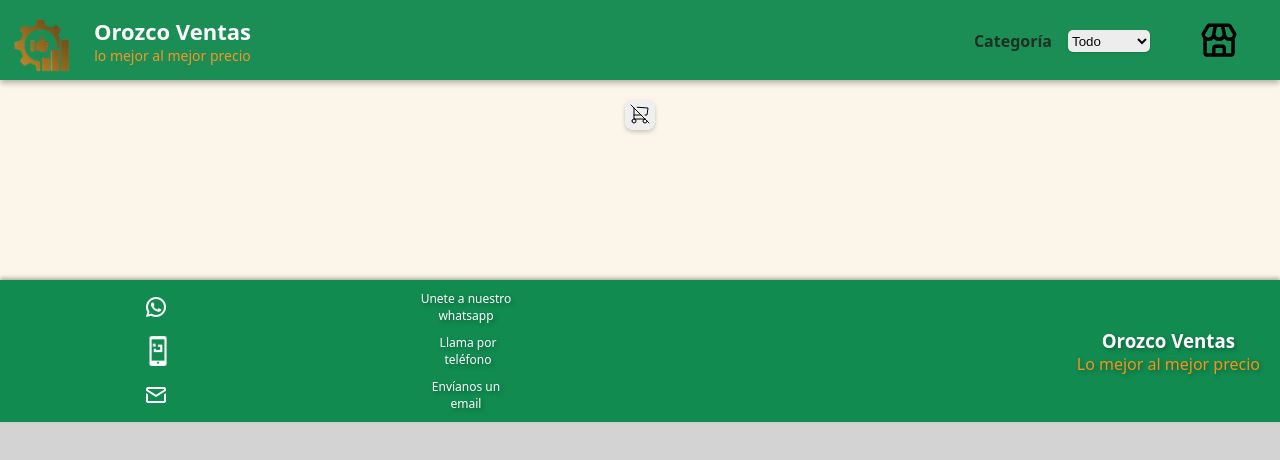
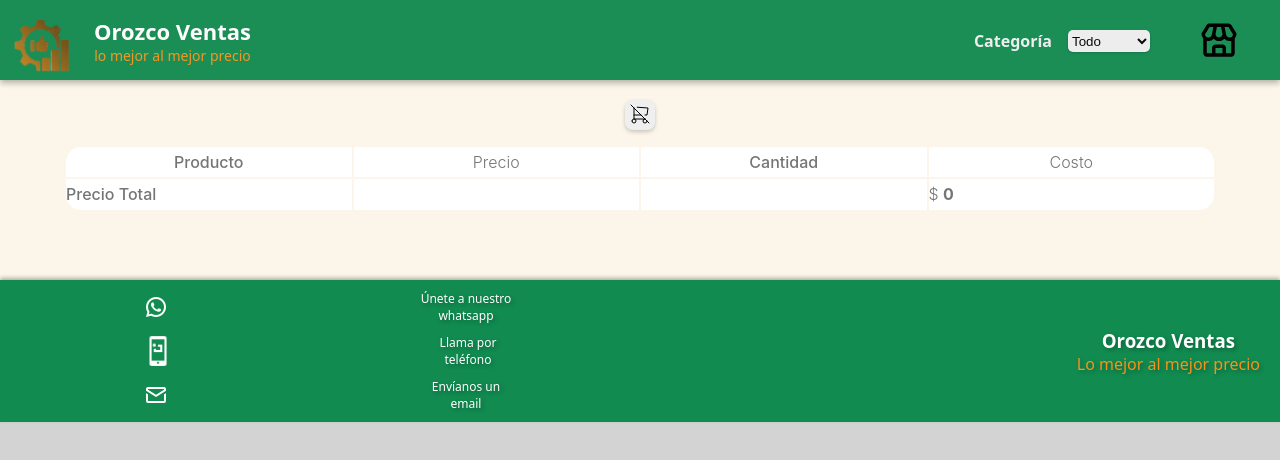
Before and after one commit to Axodaraph/fcomercio, a React (Vite) app: page / in a window 1280 px wide. Both pictures are taken after a click on the label 1219 px from the left and 41 px from the top of the page. Shown: the top 460 px of the page. Built offline with nearby package versions, Linux system fonts and the light colour scheme.

Commit message:
add PriceTable

```diff
--- a/src/components/Cart.css
+++ b/src/components/Cart.css
@@ -1,5 +1,6 @@
 .cart {
     margin-top: 80px;
+    padding-bottom: 40px;
     background: #FBF6E9;
     display: none;
     right: 0px;
--- a/src/components/Cart.jsx
+++ b/src/components/Cart.jsx
@@ -2,6 +2,7 @@ import { useId } from "react";
 import { CartIcon, ClearCartIcon, RemoveFromCartIcon } from "./Icons";
 import './Cart.css'
 import './CartShop.css'
+import './Table.css'
 import { useCart } from "../hooks/useCart.js";
 
 function CartItem ({imagen, precio, nombre, quantity, addToCart, removeFromCart, restToCart}) {
@@ -25,6 +26,78 @@ function CartItem ({imagen, precio, nombre, quantity, addToCart, removeFromCart,
             <button className='cart-item__remove' onClick={removeFromCart}><RemoveFromCartIcon/></button>
         </li>
     )
+}
+
+function PriceTable ({cart}) {
+    let totalPrice = 0
+
+    return (
+        <section className="main-tables-container">
+                <div className="main-currency-table">
+                    <p className="currency-table--title"></p>
+                    <div className="currency-table--container">
+                        <table>
+                            <thead>
+                            <tr>
+                                <th className="table__top-left">Producto</th>
+                                <th className="table__right">Precio</th>
+                                <th>Cantidad</th>
+                                <th className="table__top-right table__right">Costo</th>
+                            </tr>
+                            </thead>
+
+                            {
+                                cart.map(product => {
+                                    totalPrice += product.precio * product.quantity
+
+                                    return(<tr key={product.nombre}>
+                                    <td>{product.nombre}</td>
+                                    <td className="table__right">$ {product.precio}</td>
+                                    <td>{product.quantity}</td>
+                                    <td className="table__right">$ {product.precio * product.quantity}</td>
+                                    </tr>)
+                                }
+
+
+                                )
+                            }
+                            <tr>
+                                <td className="table__botttom-left">Precio Total</td>
+                                <td></td>
+                                <td></td>
+                                <td className="table__bottom-right table__right">$ <strong>{totalPrice}</strong></td>
+                            </tr>
+                            {console.log(totalPrice)}
+                        </table>
+                    </div>
+                </div>
+
+
+                {/* <table>
+            <thead>
+                <tr>
+                    <th>Producto</th>
+                    <th>Precio</th>
+                    <th>Cantidad</th>
+                    <th>Coste</th>
+                </tr>
+            </thead>
+            <tbody>
+                {cart.map(product => (
+                <tr>
+                    <td>{product.nombre}</td>
+                    <td>$ {product.precio}</td>
+                    <td>{product.quantity}</td>
+                    <td>$ {product.precio * product.quantity}</td>
+                </tr>
+                ))}
+            </tbody>
+        </table> */}
+            </section>
+
+
+    )
+
 }
 
 export function Cart () {
@@ -60,6 +133,8 @@ export function Cart () {
                 <button onClick={clearCart}>
                     <ClearCartIcon/>
                 </button>
+
+                <PriceTable cart={cart}></PriceTable>
             </aside>
         </>
     )
--- a/src/components/Filters.css
+++ b/src/components/Filters.css
@@ -5,7 +5,7 @@
     justify-content: space-between;
     font-size: 16px;
     font-weight: 700;
-    color: #12271b;
+    color: rgb(241, 240, 240);
 }
 
 .filters > div {
@@ -22,7 +22,7 @@
 @media (max-width: 680px) {
     .filters{
         flex-direction: column;
-        font-size: 12px;
+        font-size: 14px;
         width: 100px;
         gap: 5px;
     }
--- a/src/components/Footer.jsx
+++ b/src/components/Footer.jsx
@@ -10,7 +10,7 @@ export function Footer () {
                     rel="noreferrer">
                         <div className='img_social'></div>
                         <p>
-                            Unete a nuestro whatsapp
+                            Únete a nuestro whatsapp
                         </p>
                 </a>
 
--- a/src/components/ProductSection.jsx
+++ b/src/components/ProductSection.jsx
@@ -15,7 +15,7 @@ export function ProductSection({product=[] }){
         <section className="ov-productSection" style={{
             display: display? "none" : "flex"
         }}>
-            <h2 className="ov-productSection-title">Nuestras Ofertas</h2>
+            <h2 className="ov-productSection-title">¿Qué deseas comprar hoy?</h2>
                 <ul className="ov-productSection-carrousel">
                 {list.map((product) => {
                 const isProductInCart = checkProductInCart(product)
--- /dev/null
+++ b/src/components/Table.css
@@ -0,0 +1,139 @@
+:root {
+    /* colores */
+    /* background: linear-gradient(207.8deg, #201E1C 16.69%, #F7931A 100%); */
+    --bitcoin-orange: #F7931A;
+    --soft-orange: #FFE9D5;
+    --secondary-blue: #1A9AF7;
+    --soft-blue: #E7F5FF;
+    --warm-black: #201E1C;
+    --black: #282623;
+    --grey: #BABABA;
+    --of-white: #FAF8F7;
+    --just-white: #fff;
+}
+
+/* Tablas en HTML */
+.main-tables-container{
+    display: flex;
+    width: 100%;
+    height: auto;
+}
+.main-currency-table {
+    display: flex;
+    flex-direction: column;
+    justify-content: center;
+    align-items: center;
+    width: 100%;
+    font-family: "Inter", sans-serif;
+}
+
+#comisiones {
+    color: var(--secondary-blue);
+}
+#comisiones-actualizacion{
+    background-color: #E7F5FF;
+}
+.main-currency-table .currency-table--title {
+    margin-bottom: 15px;
+    font-size: 1.2rem;
+    font-weight: bold;
+    line-height: 2.3rem;
+    color: var(--bitcoin-orange);
+}
+.currency-table--container {
+    width: 90%;
+    margin-bottom: 20px;
+}
+.currency-table--container table{
+    width: 100%;
+    height: 100%;
+}
+.currency-table--container td{
+    width: 25%;
+    font-size: 1rem;
+    font-weight: 500;
+    line-height: 1.9rem;
+    color: #757575;
+    background-color: var(--just-white);
+
+}
+.currency-table--container th{
+    width: 25%;
+    font-size: 1rem;
+    font-weight: 500;
+    line-height: 1.9rem;
+    color: #757575;
+    background-color: var(--just-white);
+
+}
+
+.currency-table--container .table__top-left {
+    border-radius: 15px 0px 0px 0px;
+}
+.currency-table--container .table__top-right {
+    border-radius: 0px 15px 0px 0px;
+}
+.currency-table--container .table__botttom-left {
+    border-radius: 0px 0px 0px 15px;
+}
+.currency-table--container .table__bottom-right {
+    border-radius: 0px 0px 15px 0px;
+}
+.currency-table--container .table__right{
+    font-size: 1rem;
+    line-height: 1.7rem;
+    font-weight: 300;
+    color:#757575;
+}
+
+.currency-table--container .down {
+    display: inline-block;
+    width: 15px;
+    height: 15px;
+    margin-left: 10px;
+    background-image: url('./Assets/icon/trending-down\ 1.svg');
+    background-size: cover;
+    background-position: center;
+    background-repeat: no-repeat;
+}
+.currency-table--container .up {
+    display: inline-block;
+    width: 15px;
+    height: 15px;
+    margin-left: 10px;
+    background-image: url('./Assets/icon/trending-up\ 1.svg');
+    background-size: cover;
+    background-position: center;
+    background-repeat: no-repeat;
+}
+.currency-table--date{
+    width: 200px;
+    height: 30px;
+    margin: 0 auto;
+    margin-top: 15px;
+    padding: 8px;
+    background-color: var(--soft-orange);
+    border-radius: 8px;
+}
+.currency-table--date p{
+    font-size: 1.2rem;
+    line-height: 1.5rem;
+    color: var(--warm-black);
+    font-weight: 300;
+}
+
+
+@media (max-width: 520px){
+    .main-currency-table td{
+        font-size: 0.8rem;
+        text-align: center;
+    }
+    .main-currency-table th{
+        font-size: 0.8rem;
+        text-align: center;
+    }
+    .currency-table--container .table__right{
+        font-size: 0.8rem;
+        text-align: center;
+    }
+}
```
